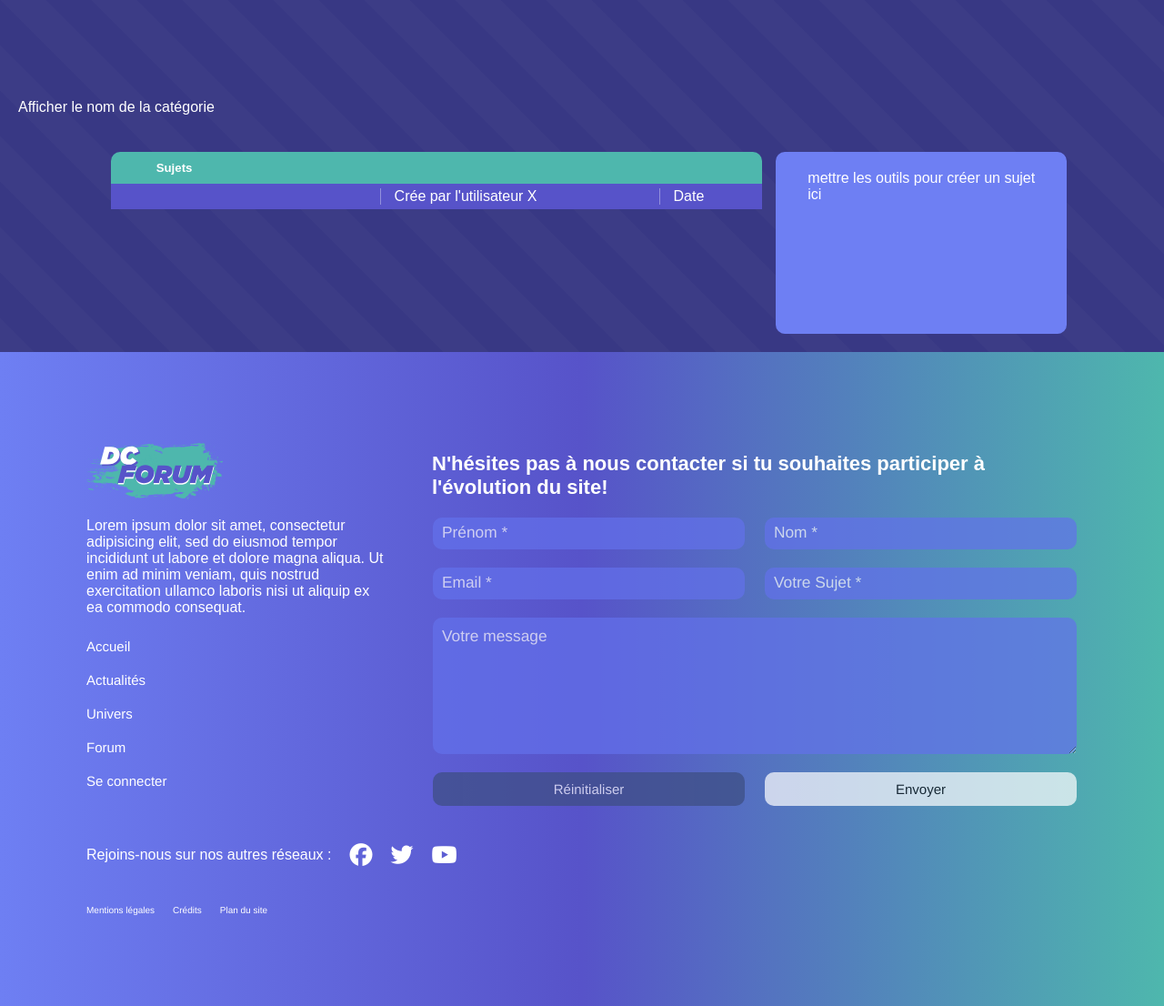
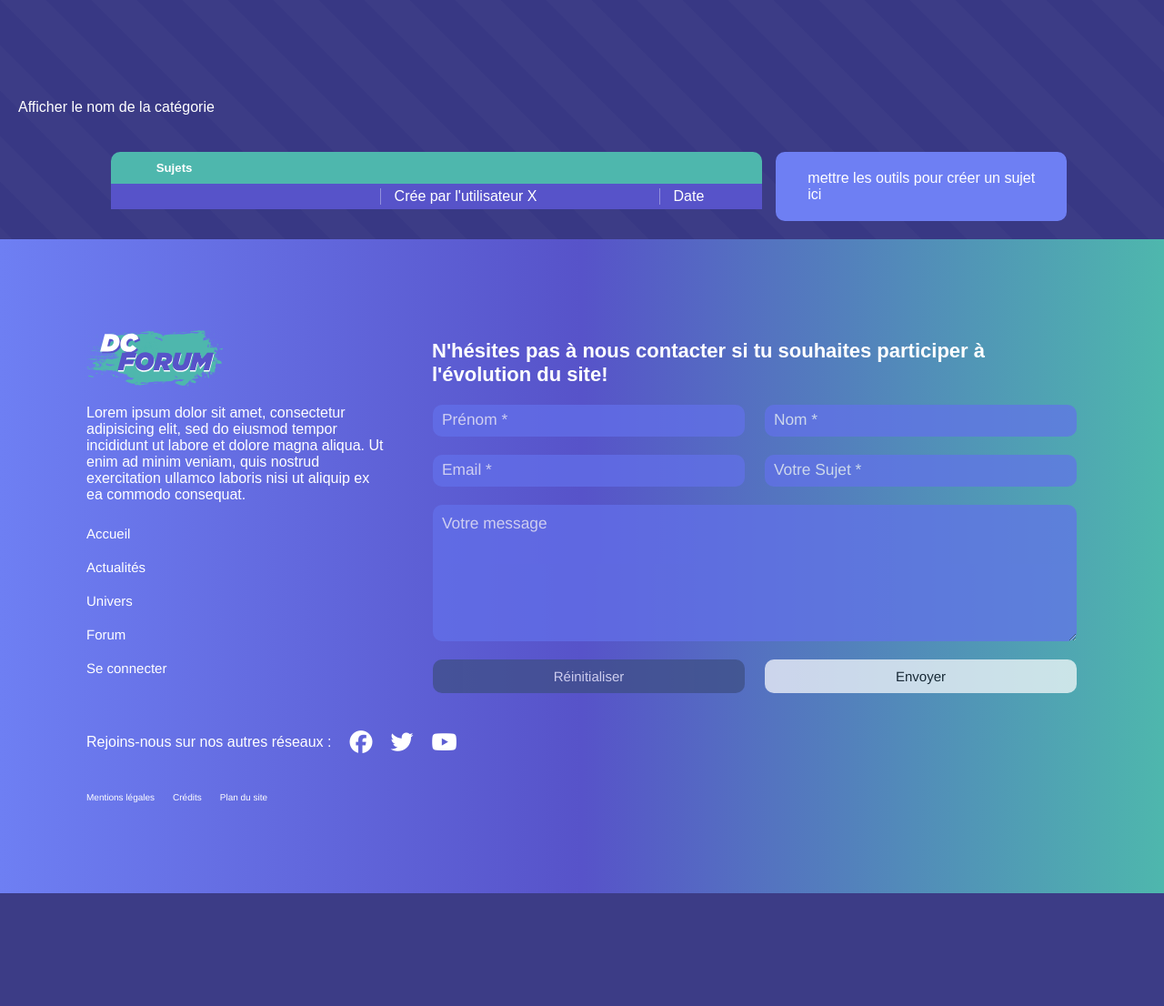
Before and after one commit to max05/forum_dc, a PHP site: page /page-thread.php?id=1 in a window 1280 px wide. Shown: the part 143-1249 px from the top of the page at 91% size. After the commit the page ends 1125 px from the top, so only its background shows below. Run offline with PHP 8.4, Linux system fonts and the light colour scheme; data that the repository does not hold is empty; some libraries are stand-ins or nearby versions.

Commit message:
update css

```diff
--- a/css/style.css
+++ b/css/style.css
@@ -592,7 +592,6 @@ footer p {
 .tools-thread {
   background-color: #6e7ff3;
   border-radius: 10px;
-  height: 200px;
 }
 
 #sectionp-forum {
```
